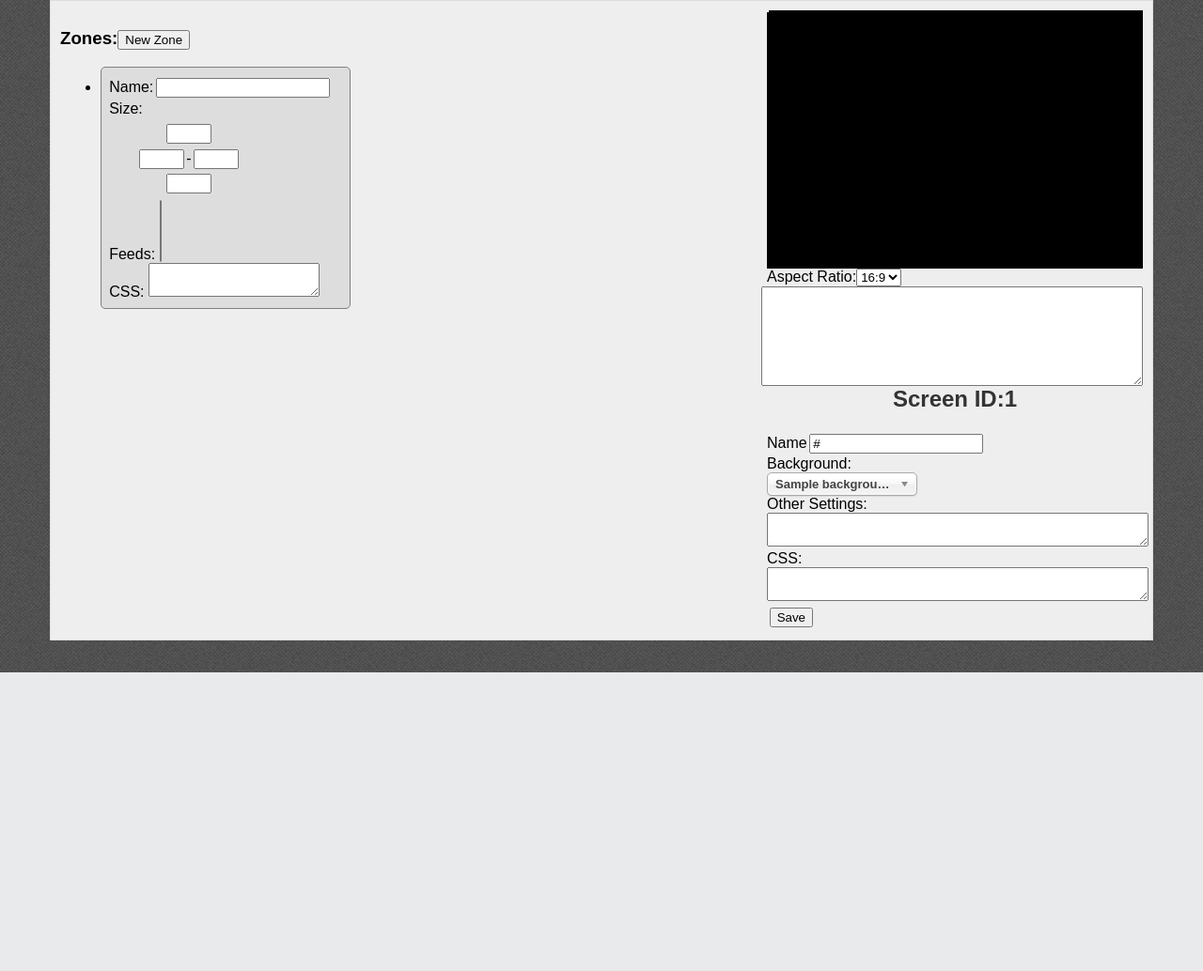
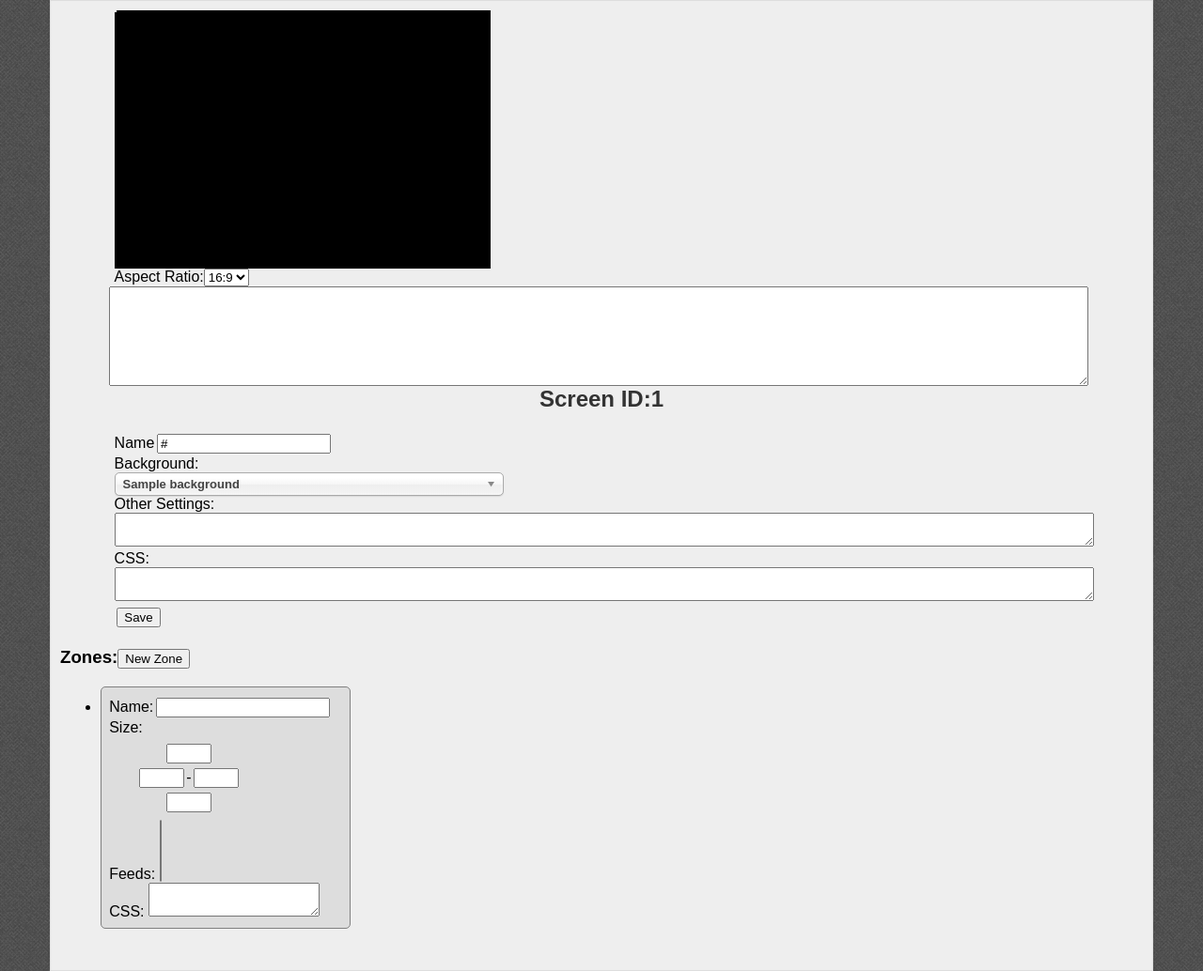
Before and after one commit to danthedeckie/streetsign, a Python web app: template app/templates/screen_editor.html in a window 1280 px wide. Shown: the part 84-1118 px from the top of the page at 94% size. Before the commit the page ends 800 px from the top, so only its background shows below. Run offline with Jinja, Linux system fonts and the light colour scheme; the template is opened without the code that fills it: most values are stand-ins (such as "Sample title", 1, 10 or a date in 2020).

Commit message:
screensize specific for side css clobber.

```diff
--- a/app/static/style.css
+++ b/app/static/style.css
@@ -273,16 +273,29 @@ div.sizes_box {
     color: white;
     text-align: center;
 }
+
+.rightside, .leftside {
+    width: 90%;
+    margin: auto;
+    float: none;
+    display: block;
+}
+
+@media only screen and (min-width: 500) {
 .rightside {
     /* TODO: only on big enough media screen sizes */
     max-width: 48%;
+    min-width: 45%;
     clear: right;
     float: right;
 }
 .leftside {
     max-width: 48%;
+    min-width: 45%;
     clear: left;
     float: left;
+}
+
 }
 
 ul.optionrow {
```
